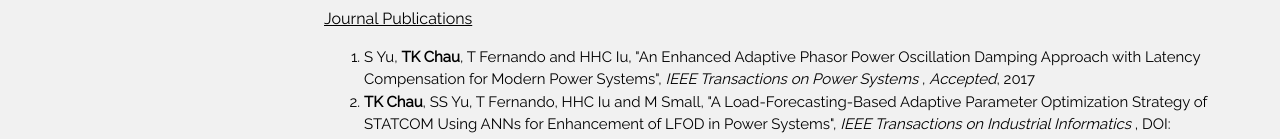
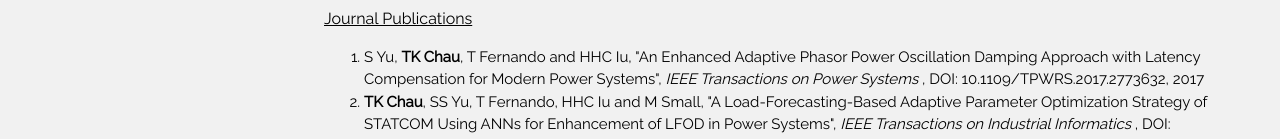
Before and after one commit to tatkei/homepage, a plain HTML site: page index.html in a window 1280 px wide. Shown: the part 802-941 px from the top of the page. Drawn offline with nearby package versions, Linux system fonts and the light colour scheme.

Commit message:
Update index.html

```diff
--- a/index.html
+++ b/index.html
@@ -106,7 +106,7 @@
 
     <ol >
       <li>
-         S Yu, <b>TK Chau</b>, T Fernando and HHC Iu, "An Enhanced Adaptive Phasor Power Oscillation Damping Approach with Latency Compensation for Modern Power Systems", <i> IEEE Transactions on Power Systems </i>, <i>Accepted</i>, 2017
+         S Yu, <b>TK Chau</b>, T Fernando and HHC Iu, "An Enhanced Adaptive Phasor Power Oscillation Damping Approach with Latency Compensation for Modern Power Systems", <i> IEEE Transactions on Power Systems </i>, DOI: 10.1109/TPWRS.2017.2773632, 2017
       </li>
       <li>
          <b>TK Chau</b>, SS Yu, T Fernando, HHC Iu and M Small, "A Load-Forecasting-Based Adaptive Parameter Optimization Strategy of STATCOM Using ANNs for Enhancement of LFOD in Power Systems", <i> IEEE Transactions on Industrial Informatics </i>, DOI: 10.1109/TII.2017.2767069, 2017
```
